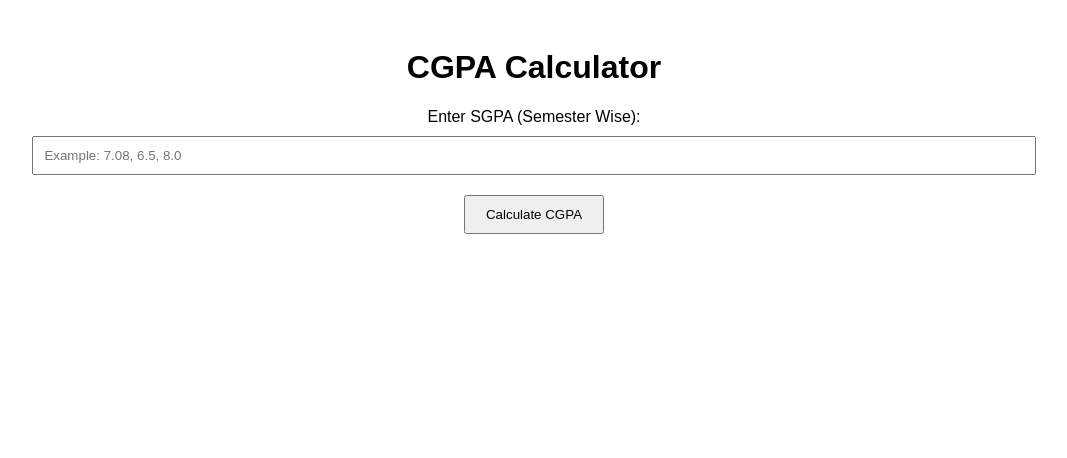
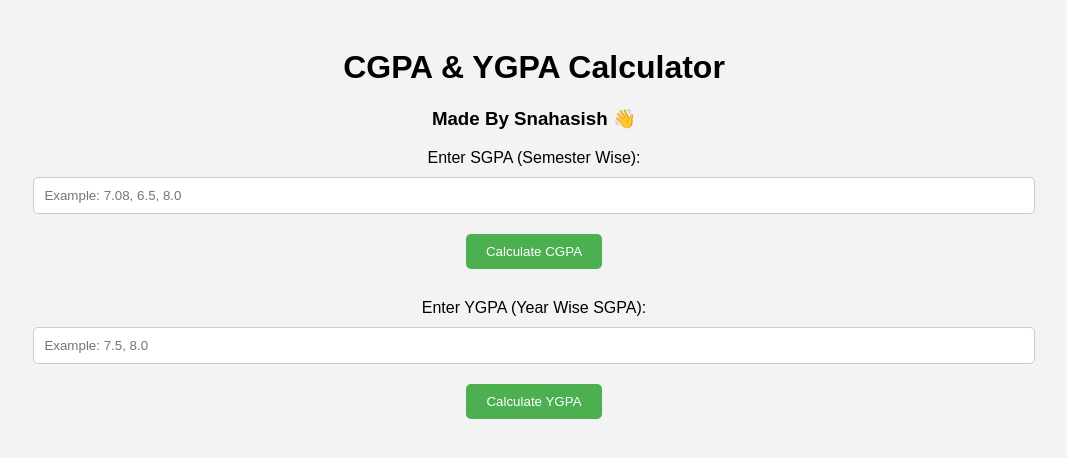
Before and after one commit to basic30/CGPA, a plain HTML site: page index.html in a window 1280 px wide. Shown: the whole page, without its empty margins (106-1173 px from the left). Drawn offline with Linux system fonts and the light colour scheme.

Commit message:
Update index.html

```diff
--- a/index.html
+++ b/index.html
@@ -1,35 +1,59 @@
-
 <!DOCTYPE html>
 <html lang="en">
 <head>
     <meta charset="UTF-8">
     <meta name="viewport" content="width=device-width, initial-scale=1.0">
-    <title>CGPA Calculator</title>
+    <title>CGPA & YGPA Calculator</title>
     <style>
         body {
             font-family: Arial, sans-serif;
             text-align: center;
             padding: 20px;
+            background-color: #f3f3f3;
         }
         input {
             padding: 10px;
             margin: 10px;
             width: 80%;
+            border: 1px solid #ccc;
+            border-radius: 5px;
         }
         button {
             padding: 10px 20px;
             margin: 10px;
+            background-color: #4CAF50;
+            color: white;
+            border: none;
+            border-radius: 5px;
+            cursor: pointer;
+        }
+        button:hover {
+            background-color: #45a049;
+        }
+        img {
+            width: 200px;
+            border-radius: 10px;
+            margin-bottom: 20px;
         }
     </style>
 </head>
 <body>
-<h1>CGPA Calculator</h1>
+<h1>CGPA & YGPA Calculator</h1>
+<h3>Made By Snahasish 👋</h3>
+
 <label>Enter SGPA (Semester Wise):</label>
 <br>
 <input type="text" id="sgpa" placeholder="Example: 7.08, 6.5, 8.0">
 <br>
 <button onclick="calculateCGPA()">Calculate CGPA</button>
 <h2 id="result"></h2>
+
+<label>Enter YGPA (Year Wise SGPA):</label>
+<br>
+<input type="text" id="ygpa" placeholder="Example: 7.5, 8.0">
+<br>
+<button onclick="calculateYGPA()">Calculate YGPA</button>
+<h2 id="ygpaResult"></h2>
 
 <script>
 function calculateCGPA() {
@@ -45,6 +69,19 @@ function calculateCGPA() {
         document.getElementById('result').innerHTML = "Please enter valid numbers.";
     }
 }
+
+function calculateYGPA() {
+    let ygpa = document.getElementById('ygpa').value;
+    let ygpaArray = ygpa.split(',').map(Number);
+    let total = ygpaArray.reduce((a, b) => a + b, 0);
+    let ygpaResult = total / ygpaArray.length;
+
+    if (!isNaN(ygpaResult)) {
+        document.getElementById('ygpaResult').innerHTML = `Your YGPA: ${ygpaResult.toFixed(2)}`;
+    } else {
+        document.getElementById('ygpaResult').innerHTML = "Please enter valid numbers.";
+    }
+}
 </script>
 </body>
 </html>
```
